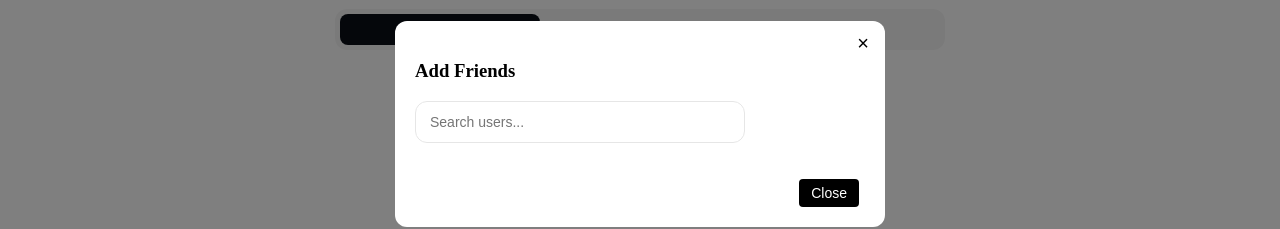
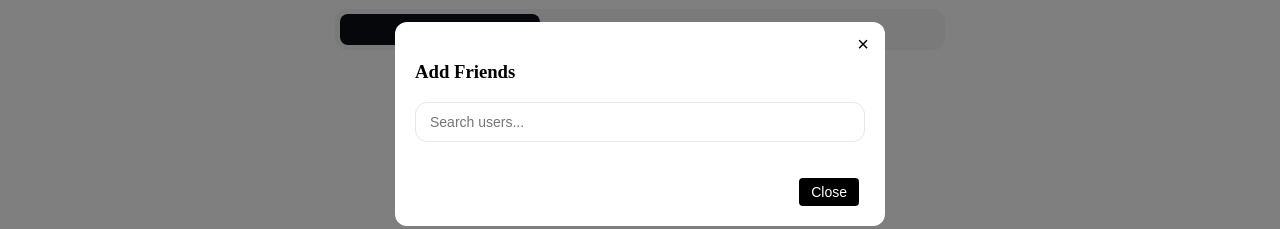
Before and after one commit to Suusana/UniCircle, a React (Vite) app in the folder Frontend/: page /main/friends in a window 1280 px wide. Both pictures are taken after typing "Sample" into the empty fields and a click on the button "Add Friends". Shown: the part 276-505 px from the top of the page. Built offline with nearby package versions, Linux system fonts and the light colour scheme.

Commit message:
Fix Friends.jsx messages

```diff
--- a/Frontend/src/pages/Friends.jsx
+++ b/Frontend/src/pages/Friends.jsx
@@ -81,6 +81,14 @@ flex: 1;
   ${({ $active }) => $active && css`background: #0b0f17;
       color: #fff;`}
 `;
+
+const ModalSearchInput = styled(Input)`
+  width: 100%;
+  margin-bottom: 16px;
+  box-sizing: border-box; /* ensures padding doesn’t break full width */
+`;
+
+
 
 const Button = styled.button`
   background-color: #000;
@@ -322,7 +330,12 @@ export default function Friends() {
 
       {tab === "friends" && (
         <Grid limitCols>
-          {filterData(friends, search).map(user => (
+          {filterData(friends, search).length === 0 ? (
+      <div style={{ gridColumn: "1 / -1", textAlign: "center", padding: "20px", color: "#666" }}>
+        No friends to show.
+      </div>
+    ) : (
+      filterData(friends, search).map(friend => (
             <Card key={user.id}>
               <div>
                 <b>{user.name}</b>
@@ -331,7 +344,8 @@ export default function Friends() {
               </div>
               <ActionBtn onClick={() => removeFriend(user)}>Remove</ActionBtn>
             </Card>
-          ))}
+          ))
+        )}
         </Grid>
       )}
 
@@ -362,7 +376,12 @@ export default function Friends() {
 
       {tab === "schedule" && (
         <Grid limitCols>
-          {schedule.map(friend => (
+           {schedule.length === 0 ? (
+      <div style={{ gridColumn: "1 / -1", textAlign: "center", padding: "20px", color: "#666" }}>
+        No schedules to show.
+      </div>
+    ) : (
+      schedule.map(friend => (
             <Card key={friend.id}>
               <div>
                 <b>{friend.name}</b>
@@ -371,7 +390,8 @@ export default function Friends() {
                 <div>Common Clubs: {friend.commonClubs.join(", ") || "None"}</div>
               </div>
             </Card>
-          ))}
+          ))
+        )}
         </Grid>
       )}
 
@@ -381,12 +401,11 @@ export default function Friends() {
           <Modal>
             <CloseBtn onClick={() => setShowModal(false)}>×</CloseBtn>
             <h3>Add Friends</h3>
-            <Input
+            <ModalSearchInput
               type="text"
               placeholder="Search users..."
               value={modalSearch}
               onChange={e => setModalSearch(e.target.value)}
-              style={{ marginBottom: "16px", width: "80%", maxWidth: "300px", alignSelf: "center" }}
             />
             <Grid fullWidth>
               {filterData(users, modalSearch).map(user => (
```
